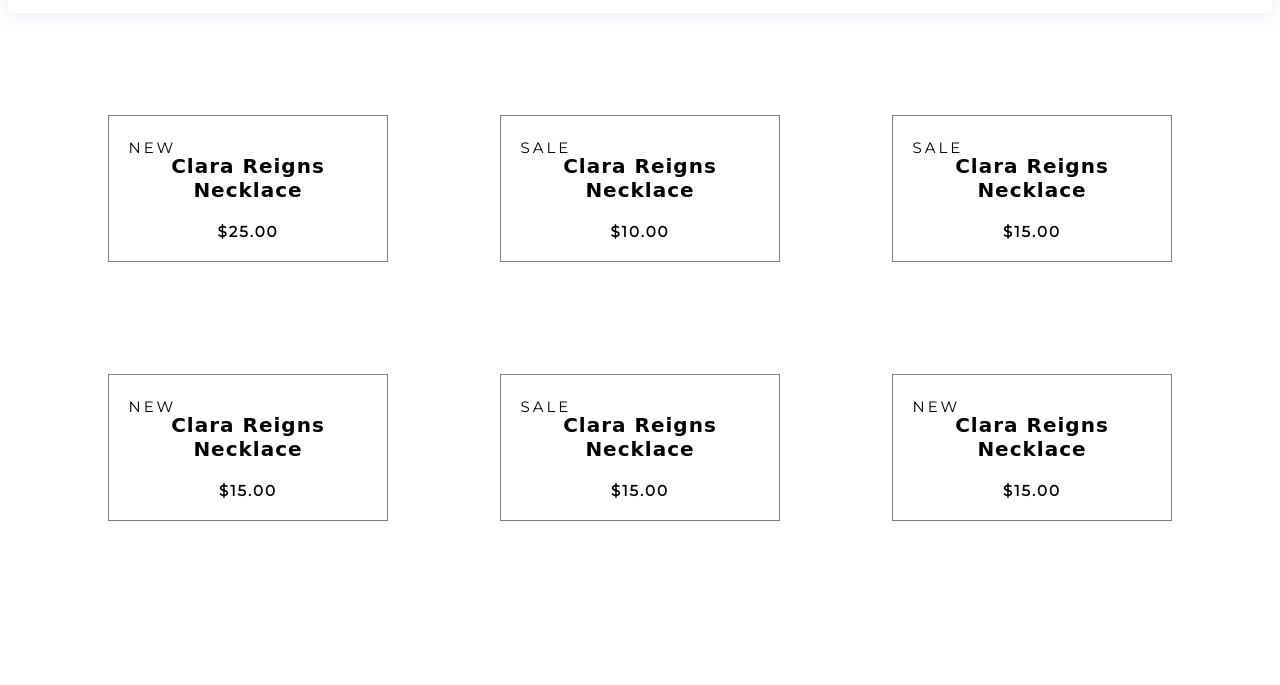
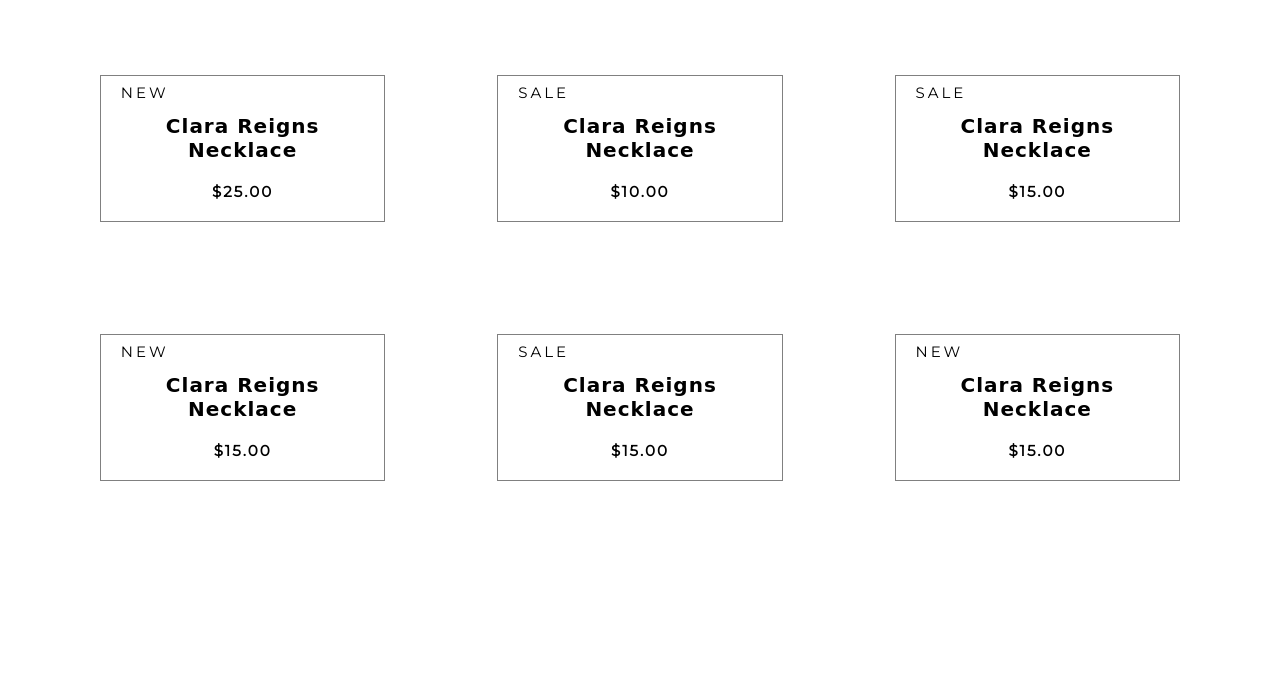
Before and after one commit to nana-ntim/ecommerce-simple-site, a plain HTML site: page _2/index.html in a window 1280 px wide. Shown: the part 115-800 px from the top of the page. Drawn offline with Linux system fonts and the light colour scheme; files that its build step writes are made by us from their sources; a web font is replaced by a local one.

Commit message:
Update style.css

```diff
--- a/_2/style.css
+++ b/_2/style.css
@@ -1,4 +1,12 @@
 @import url("https://fonts.googleapis.com/css2?family=Italiana&family=Montserrat&family=Pacifico&family=Shrikhand&display=swap");
+
+* {
+  list-style: none;
+  text-decoration: none;
+  padding: 0;
+  margin: 0;
+  scroll-behavior: smooth;
+}
 
 .header {
   background-color: #fff;
```
